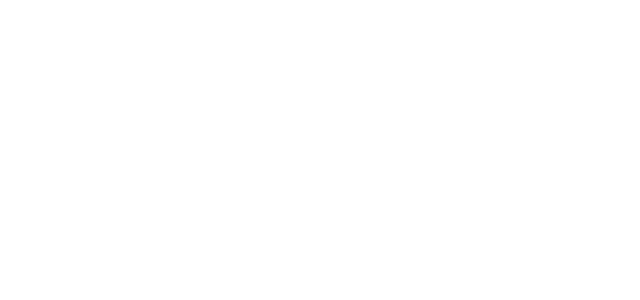
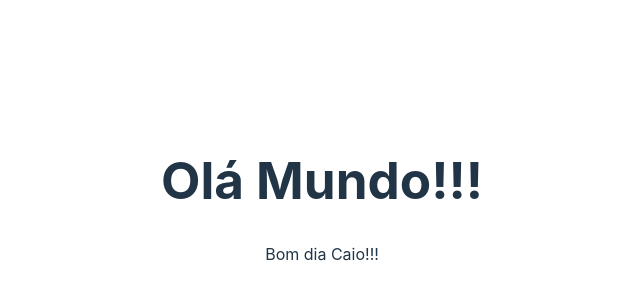
Before and after one commit to caiospfc88/curso_react_com_ts-main-pratica, a React (Vite) app in the folder 2_fundamentos/vite-project/: page / in a window 1280 px wide. Shown: the part 208-508 px from the top of the page, without its empty margins (318-958 px from the left). Built offline with nearby package versions, Linux system fonts and the light colour scheme.

Commit message:
Criação de componentes

```diff
--- a/2_fundamentos/vite-project/src/App.jsx
+++ b/2_fundamentos/vite-project/src/App.jsx
@@ -1,7 +1,17 @@
 import "./App.css";
+import Welcome from "./components/Welcome";
+import BomDia from "./components/BomDia";
 
 function App() {
-  return <></>;
+  return (
+    <>
+      {/* 6.1 - Criação de componente */}
+      <Welcome />
+      {/* 6.2 - Expressões do JSX */}
+      <BomDia />
+      {/* 6.3 - Componente dentro de componente */}
+    </>
+  );
 }
 
 export default App;
--- /dev/null
+++ b/2_fundamentos/vite-project/src/components/BomDia.jsx
@@ -0,0 +1,6 @@
+function BomDia() {
+  const name = "Caio";
+  return <div> Bom dia {name}!!!</div>;
+}
+
+export default BomDia;
--- /dev/null
+++ b/2_fundamentos/vite-project/src/components/Welcome.jsx
@@ -0,0 +1,5 @@
+function Welcome() {
+  return <h1>Olá Mundo!!!</h1>;
+}
+
+export default Welcome;
```
